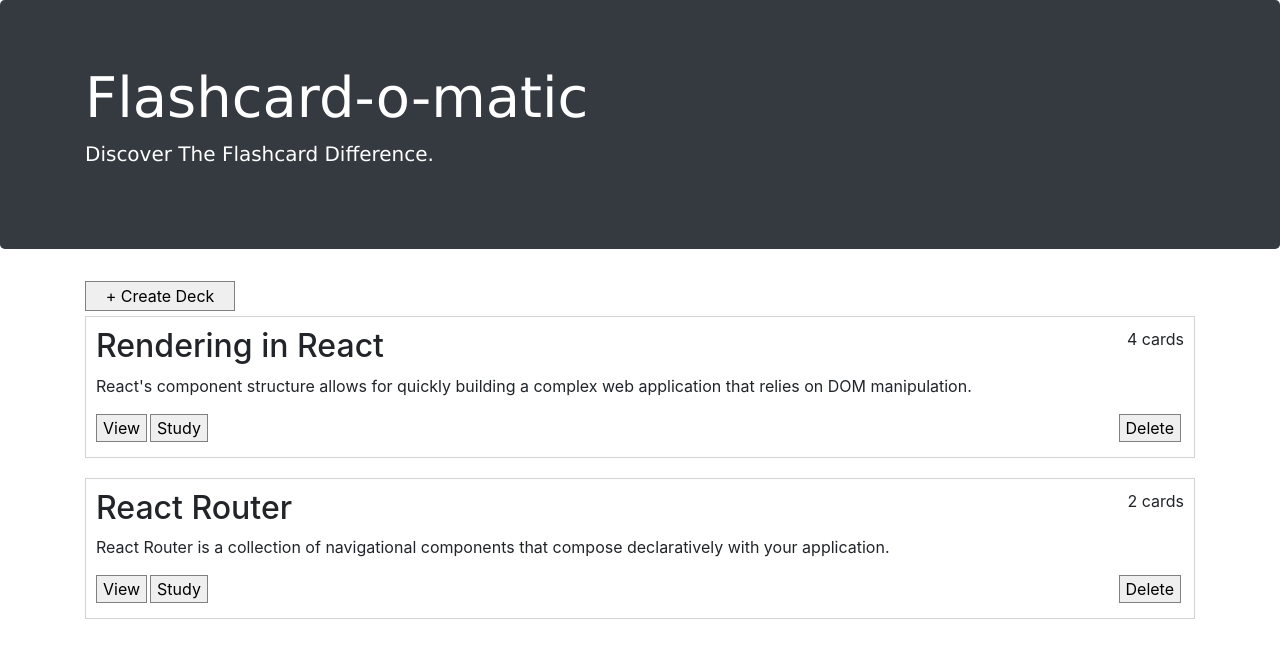
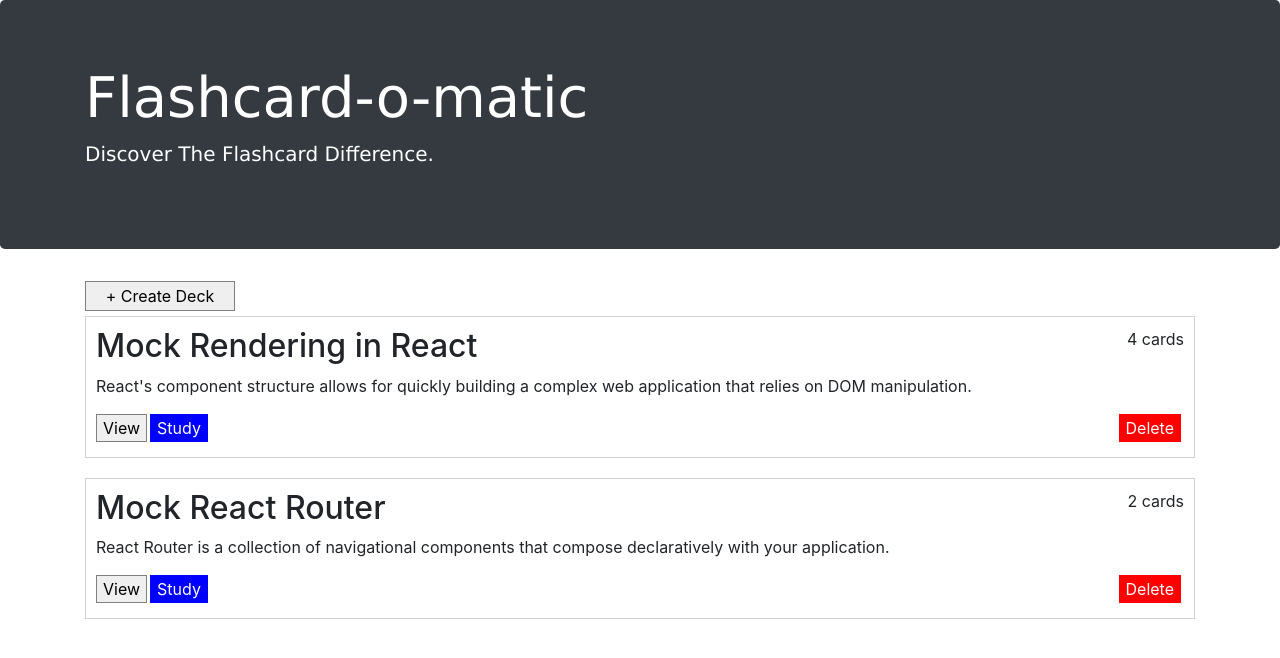
Before and after one commit to ytnkytnk/flashcard-o-matic, a React (Create React App) app: page / in a window 1280 px wide. Shown: the top 658 px of the page. Built offline with nearby package versions, Linux system fonts and the light colour scheme; a web font is replaced by a local one.

Commit message:
update css for button styles

```diff
--- a/src/App.css
+++ b/src/App.css
@@ -45,6 +45,22 @@ button {
   margin-right: 3px;
   margin-bottom: 5px;
   border: solid 1px grey;
+}
+
+.delete-button {
+  border: solid 1px red;
+  background-color: red;
+  color: white;
+}
+
+.action-buttons {
+  border: solid 1px blue;
+  background-color: blue;
+  color: white;
+}
+
+.right-edge-buttons {
+  text-align: right;
 }
 
 /* Header */
@@ -99,10 +115,6 @@ button {
   width: 50%;
 }
 
-.right-edge-buttons {
-  text-align: right;
-}
-
 /* Study */
 
 .single-card-contents {
--- a/src/Layout/index.js
+++ b/src/Layout/index.js
@@ -1,5 +1,5 @@
 import React from "react";
-import { Routes, Route, Link } from "react-router-dom";
+import { Routes, Route } from "react-router-dom";
 import Header from "./Header";
 import NotFound from "./NotFound";
 import DeckList from "../contents/DeckList";
--- a/src/contents/AddCard.js
+++ b/src/contents/AddCard.js
@@ -84,7 +84,7 @@ function AddCard() {
           onChange={handleChange}
         ></textarea>
         <button onClick={() => navigate(`/decks/${deckId}`)}>Done</button>
-        <input type="submit" value="Save" />
+        <input className="action-buttons" type="submit" value="Save" />
       </form>
     </div>
   );
--- a/src/contents/BreadCrumb.js
+++ b/src/contents/BreadCrumb.js
@@ -1,50 +1,6 @@
 import React, { useState, useEffect } from "react";
-import { Link, useLocation, useParams } from "react-router-dom";
+import { Link, useLocation } from "react-router-dom";
 import { readDeck } from "../utils/api";
-
-// function BreadCrumb() {
-//   const location = useLocation();
-//   console.log(location);
-//   const pathnames = location.pathname.split("/").filter((x) => x);
-
-//   const { deckId, cardId } = useParams();
-
-//   // do not show breadcrumbs on Home page
-//   if (pathnames.length === 0) return null;
-
-//   const breadcrumbs = [];
-
-//   let currentLink = "";
-
-//   pathnames.forEach((name, index) => {
-//     currentLink += `/${name}`;
-
-//     // skip 'decks' and 'cards' in the breadcrumbs
-//     // if (name === "decks" || name === "cards") return;
-
-//     let label = name.charAt(0).toUpperCase() + name.slice(1);
-
-//     if (index === pathnames.length - 1) {
-//       // last item, no link
-//       breadcrumbs.push(<span>{label}</span>);
-//     } else {
-//       breadcrumbs.push(<Link to={currentLink}>{label}</Link>);
-//     }
-
-//     // add separator
-//     if (index < pathnames.length - 1) {
-//       breadcrumbs.push(<span> / </span>);
-//     }
-//   });
-
-//   return (
-//     <nav>
-//       <Link to="/">Home</Link>
-//       {breadcrumbs.length > 0 && <span> / </span>}
-//       {breadcrumbs}
-//     </nav>
-//   );
-// }
 
 function BreadCrumb() {
   const location = useLocation();
@@ -69,7 +25,8 @@ function BreadCrumb() {
     fetchDeckTitle();
   }, [pathnames]);
 
-  if (pathnames.length === 0) return null; // Don't show breadcrumbs on home page
+  // Don't show breadcrumbs on home page
+  if (pathnames.length === 0) return null;
 
   const breadcrumbs = [];
 
--- a/src/contents/CreateDeck.js
+++ b/src/contents/CreateDeck.js
@@ -51,7 +51,9 @@ function CreateDeck() {
           onChange={handleChange}
         ></textarea>
         <button onClick={() => navigate(`/`)}>Cancel</button>
-        <button onSubmit={handleSubmit}>Submit</button>
+        <button className="action-buttons" onSubmit={handleSubmit}>
+          Submit
+        </button>
       </form>
     </div>
   );
--- a/src/contents/Deck.js
+++ b/src/contents/Deck.js
@@ -80,6 +80,7 @@ function Deck() {
               Edit
             </button>
             <button
+              className="action-buttons"
               onClick={() => {
                 navigate(`study`);
               }}
@@ -87,6 +88,7 @@ function Deck() {
               Study
             </button>
             <button
+              className="action-buttons"
               onClick={() => {
                 navigate(`cards/new`);
               }}
@@ -94,7 +96,12 @@ function Deck() {
               + Add Cards
             </button>
           </div>
-          <button onClick={() => handleDeleteDeck(deck.id)}>Delete</button>
+          <button
+            className="delete-button"
+            onClick={() => handleDeleteDeck(deck.id)}
+          >
+            Delete
+          </button>
         </div>
       </div>
       <hr />
@@ -109,13 +116,18 @@ function Deck() {
             <button
               id={card.id}
               onClick={() => {
-                console.log(card.id);
+                // console.log(card.id);
                 navigate(`cards/${card.id}/edit`);
               }}
             >
               Edit
             </button>
-            <button onClick={() => handleDeleteCard(card.id)}>Delete</button>
+            <button
+              className="delete-button"
+              onClick={() => handleDeleteCard(card.id)}
+            >
+              Delete
+            </button>
           </div>
         </div>
       ))}
--- a/src/contents/DeckList.js
+++ b/src/contents/DeckList.js
@@ -42,7 +42,7 @@ function DeckList() {
         return (
           <div key={deck.id} className="deck-contents">
             <div className="flex-row-space-between">
-              <h2>{deck.name}</h2>
+              <h2>Mock {deck.name}</h2>
               <p>{cardCount} cards</p>
             </div>
             <p>{deck.description}</p>
@@ -57,6 +57,7 @@ function DeckList() {
                   View
                 </button>
                 <button
+                  className="action-buttons"
                   onClick={() => {
                     navigate(`/decks/${deck.id}/study`);
                   }}
@@ -65,7 +66,12 @@ function DeckList() {
                 </button>
               </div>
               <div>
-                <button onClick={() => handleDelete(deck.id)}>Delete</button>
+                <button
+                  className="delete-button"
+                  onClick={() => handleDelete(deck.id)}
+                >
+                  Delete
+                </button>
               </div>
             </div>
           </div>
--- a/src/contents/EditCard.js
+++ b/src/contents/EditCard.js
@@ -87,7 +87,7 @@ function EditCard() {
           onChange={handleChange}
         ></textarea>
         <button onClick={() => navigate(`/decks/${deckId}`)}>Cancel</button>
-        <input type="submit" value="Submit" />
+        <input className="action-buttons" type="submit" value="Submit" />
       </form>
     </div>
   );
--- a/src/contents/EditDeck.js
+++ b/src/contents/EditDeck.js
@@ -65,7 +65,7 @@ function EditDeck() {
           onChange={handleChange}
         ></textarea>
         <button onClick={() => navigate(`/`)}>Cancel</button>
-        <input type="submit" value="Submit" />
+        <input className="action-buttons" type="submit" value="Submit" />
       </form>
     </div>
   );
```
